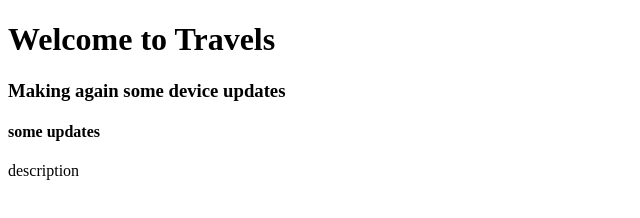
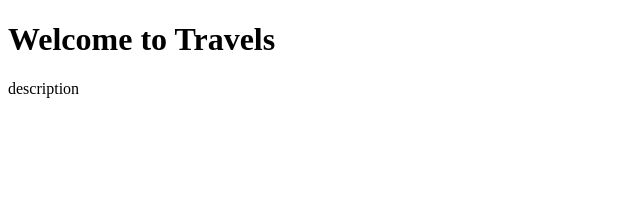
Before and after one commit to medipallibharath/travelbookings, a website: page index.html in a window 1280 px wide. Shown: the whole page, without its empty margins (0-640 px from the left). Drawn offline with Linux system fonts and the light colour scheme.

Commit message:
some changes

```diff
--- a/index.html
+++ b/index.html
@@ -1,15 +1,12 @@
 <!DOCTYPE html>
 <html lang="en">
-<head>
-    <meta charset="UTF-8">
-    <meta name="viewport" content="width=device-width, initial-scale=1.0">
+  <head>
+    <meta charset="UTF-8" />
+    <meta name="viewport" content="width=device-width, initial-scale=1.0" />
     <title>Travel Booking</title>
-</head>
-<body>
+  </head>
+  <body>
     <h1>Welcome to Travels</h1>
-    <h3>Making again some device updates</h3>
-    <H4>some updates</H4>
     <p>description</p>
-
-</body>
+  </body>
 </html>
```
